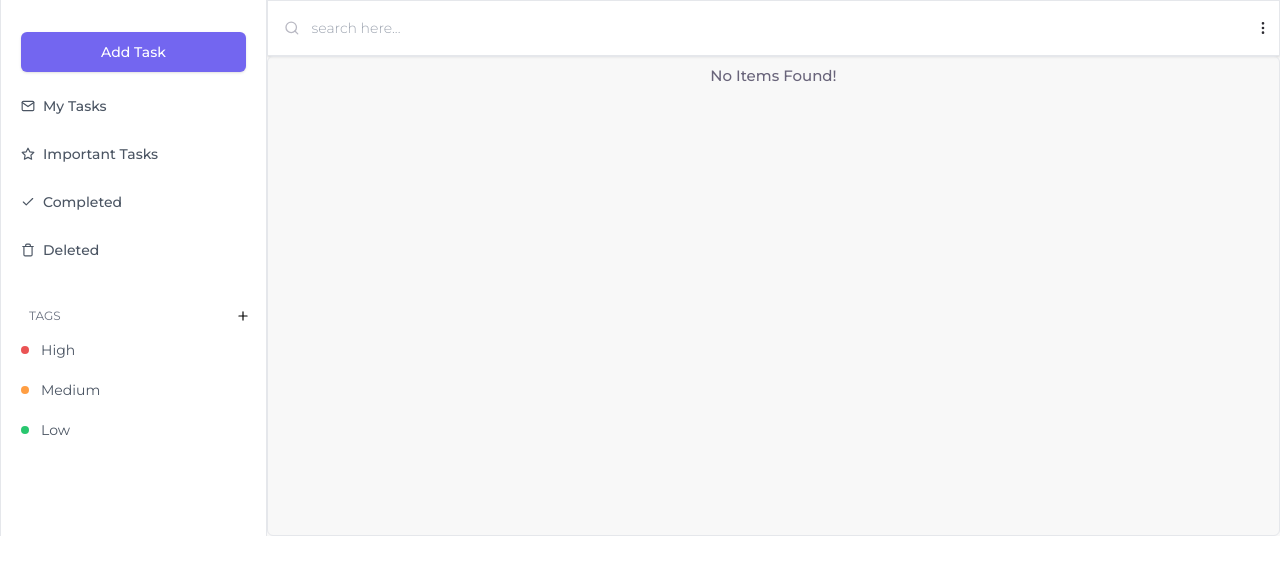
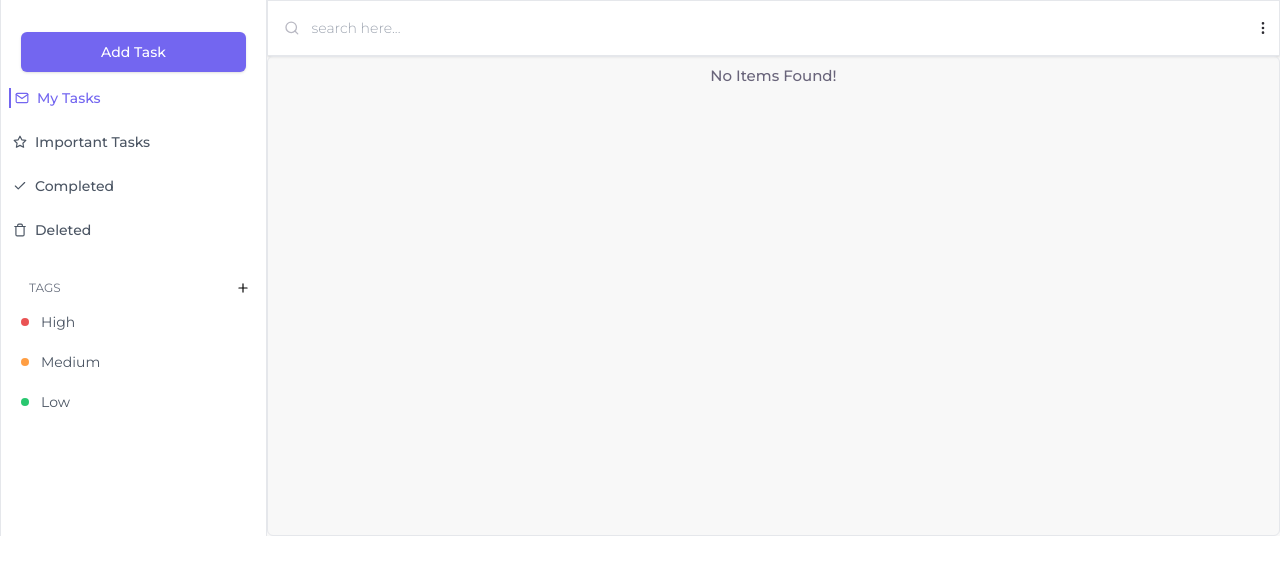
Before and after one commit to rezankv/willo, a React (Vite) app: page /app/checklist/all in a window 1280 px wide. Shown: the top 574 px of the page. Built offline with nearby package versions, Linux system fonts and the light colour scheme.

Commit message:
style sidebar the active link

```diff
--- a/src/pages/app/checkList/components/Searchbar/index.tsx
+++ b/src/pages/app/checkList/components/Searchbar/index.tsx
@@ -22,7 +22,7 @@ const Searchbar = () => {
         onClick={() => {
           setIsSidebarOpen((prevState) => !prevState);
         }}
-        className="text-text md:hidden"
+        className="text-text md:hidden cursor-pointer"
       />
       <div className=" ml-2 flex flex-grow items-center">
         {searchedValue ? (
--- a/src/pages/app/checkList/components/Sidebar/index.tsx
+++ b/src/pages/app/checkList/components/Sidebar/index.tsx
@@ -1,6 +1,6 @@
 import { useContext } from "react";
 import { v4 as uuidv4 } from "uuid";
-import { Link } from "react-router-dom";
+import { Link, useLocation } from "react-router-dom";
 
 // ** components
 import { BackDrop, Button } from "@components";
@@ -25,6 +25,7 @@ import {
   APP_CHECKLIST_IMPORTANT_TASKS_ROUTE,
   APP_CHECKLIST_TAGS_HIGH_ROUTE,
   APP_CHECKLIST_TAGS_LOW_ROUTE,
+  APP_CHECKLIST_TAGS_MEDIUM_ROUTE,
 } from "@constants";
 
 // ** locals
@@ -33,6 +34,8 @@ import useLogic from "./useLogic";
 import LayoutContext from "../../context";
 
 const Sidebar = () => {
+  const { pathname } = useLocation();
+
   const { isCreateTaskDialogOpen, toggleDialog } = useLogic();
   const { isSidebarOpen, setIsSidebarOpen } = useContext(LayoutContext);
 
@@ -67,7 +70,7 @@ const Sidebar = () => {
       },
       {
         label: "Medium",
-        path: APP_CHECKLIST_TAGS_LOW_ROUTE,
+        path: APP_CHECKLIST_TAGS_MEDIUM_ROUTE,
         icon: <span className="h-2 w-2 rounded-full bg-orange"></span>,
       },
       {
@@ -102,11 +105,14 @@ const Sidebar = () => {
             </div>
 
             <nav className="-mx-3 mt-4">
-              <div className="space-y-3">
+              <div className="space-y-6">
                 {sidebarItems.primaries.map(({ path, icon, label }) => (
                   <Link
                     key={uuidv4()}
-                    className="flex transform items-center rounded-lg px-3 py-2 text-gray-600 transition-colors duration-300   hover:bg-gray-100     hover:text-gray-700"
+                    className={cn(
+                      "flex transform items-center  px-1 text-gray-600 transition-colors duration-300   hover:text-primary",
+                      pathname === path ? "text-primary  border-primary border-l-2	" : "",
+                    )}
                     to={path}
                   >
                     {icon}
@@ -125,17 +131,17 @@ const Sidebar = () => {
                 <div className="space-y-3">
                   {sidebarItems.tags.map(({ icon, label, path }) => (
                     <Link
+                      key={uuidv4()}
                       to={path}
-                      className="flex transform items-center gap-3 rounded-lg px-3 py-1 text-sm text-gray-600 transition-colors duration-300  "
+                      className={cn(
+                        "flex transform items-center gap-3 rounded-lg px-3 py-1 text-sm text-gray-600 transition-colors duration-300  ",
+                        pathname === path ? "text-primary" : "",
+                      )}
                     >
                       {icon}
                       {label}
                     </Link>
                   ))}
-
-
-
-
                 </div>
               </div>
             </nav>
```
